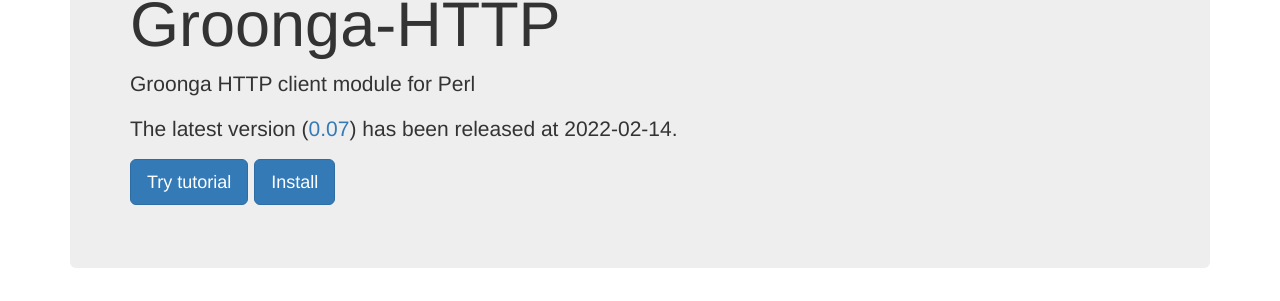
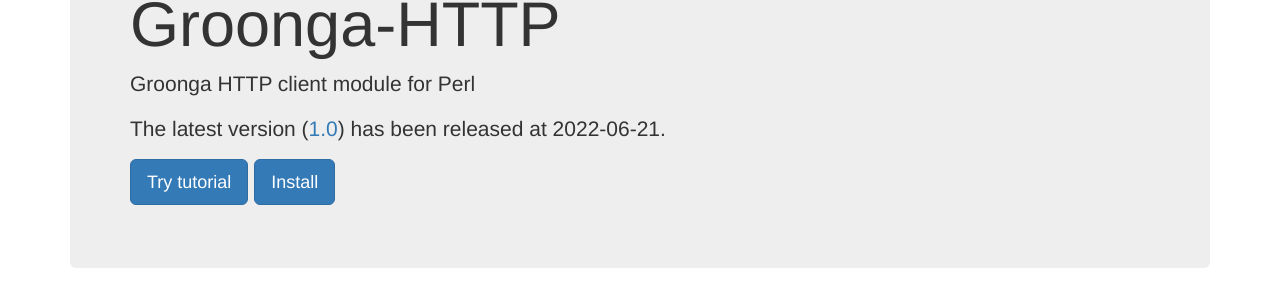
Before and after one commit to groonga/Groonga-HTTP, a Jekyll site: the page built from docs/index.md, in a window 1280 px wide. Shown: the part 150-451 px from the top of the page. Built offline with Jekyll 4.4.1, drawn with Linux system fonts in a browser that asks for light colours.

Commit message:
Update the latest version

```diff
--- a/docs/_config.yml
+++ b/docs/_config.yml
@@ -1,8 +1,8 @@
 title: Groonga-HTTP
 markdown: kramdown
 highlighter: rouge
-version: 0.07
-release_date: 2022-02-14
+version: 1.00
+release_date: 2022-06-21
 copyright_year: 2022
 exclude:
   - "Rakefile"
```
Also changed, not shown: 1 other file.
